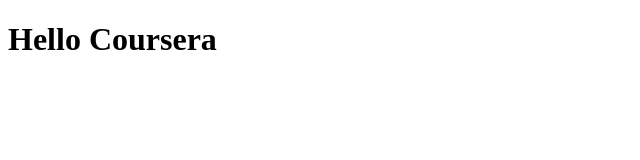
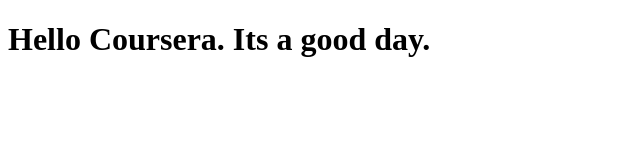
Before and after one commit to yogesharma323/coursera-test, a plain HTML site: page index.html in a window 1280 px wide. Shown: the whole page, without its empty margins (0-640 px from the left). Drawn offline with Linux system fonts and the light colour scheme.

Commit message:
first amendment

```diff
--- a/index.html
+++ b/index.html
@@ -4,6 +4,6 @@
 	<title>Hello Coursera</title>
 </head>
 <body>
-<h1>Hello Coursera</h1>
+<h1>Hello Coursera. Its a good day.</h1>
 </body>
 </html>
```
